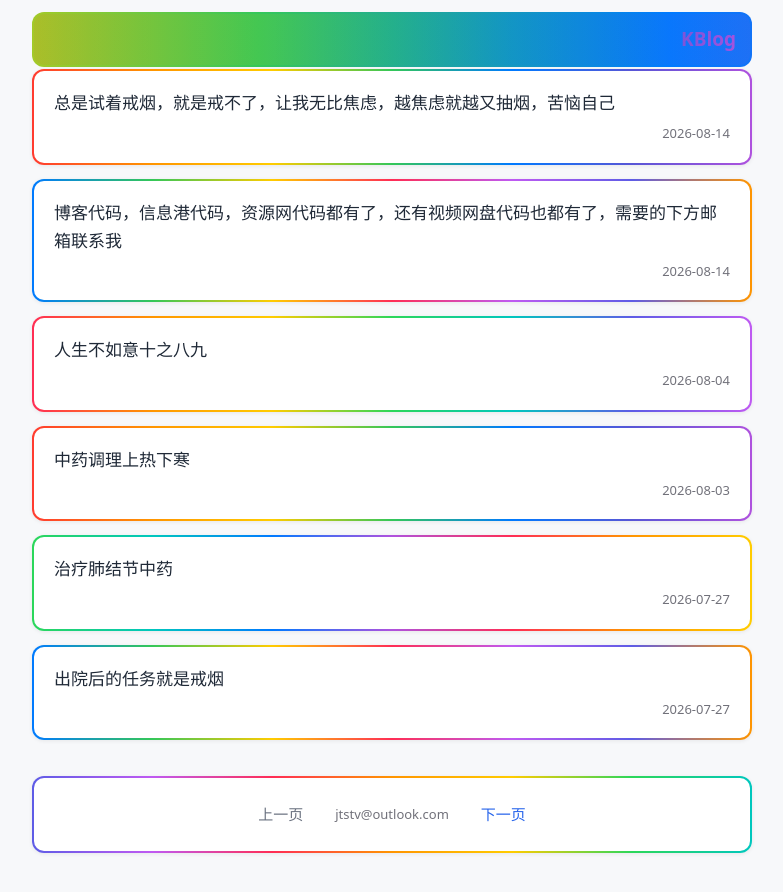
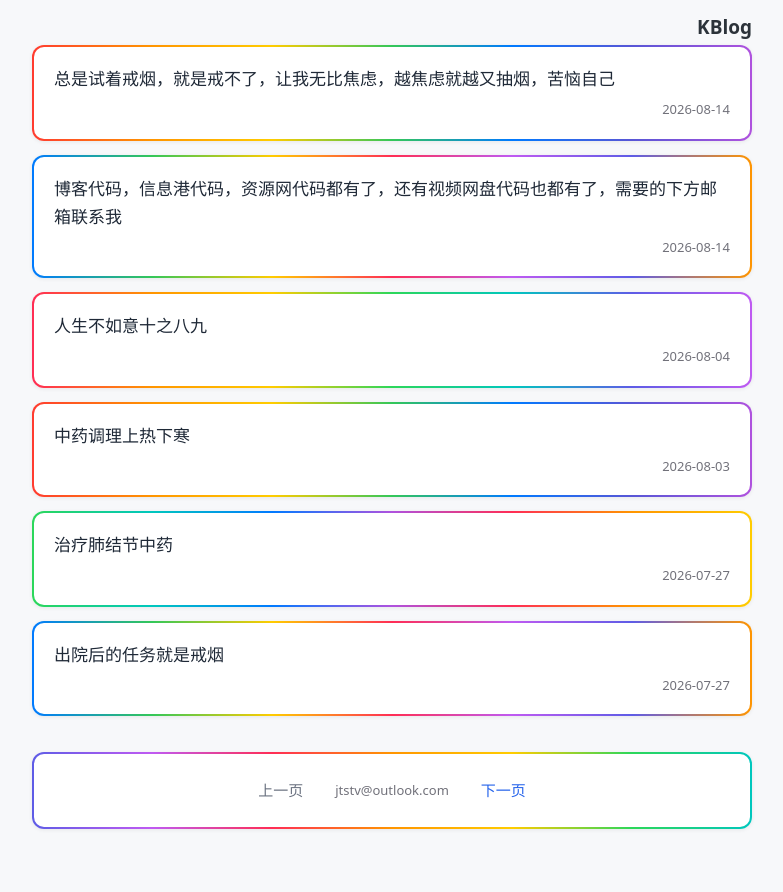
Before and after one commit to JTSTV/Jtstv.github.io, a Jekyll site: the page built from index.html, in a window 1280 px wide. Shown: the top 892 px of the page, without its empty margins (248-1031 px from the left). Built offline with Jekyll 4.4.1, drawn with Linux system fonts in a browser that asks for light colours; the list of posts is cut into pages by our own code.

Commit message:
更新 index.html

```diff
--- a/index.html
+++ b/index.html
@@ -19,30 +19,8 @@ layout: null
 *{margin:0;padding:0;box-sizing:border-box}
 body{font:16px system-ui,-apple-system,sans-serif;background:#f7f8fa;color:#2c333a;padding-top:12px;padding-left:16px;padding-right:16px;padding-bottom:24px;line-height:1.65}
 .container{max-width:720px;margin:0 auto}
-.site-header{margin-bottom:2px}
-@keyframes rainbow{
-0%{background-position:0% 50%}
-50%{background-position:100% 50%}
-100%{background-position:0% 50%}
-}
-.site-title-wrap{display:block;position:relative;padding:2px;border-radius:12px;background:linear-gradient(90deg,#ff3b30,#ff9500,#ffcc00,#34c759,#007aff,#5856d6,#af52de,#ff3b30);background-size:400% 400%;animation:rainbow 6s linear infinite}
-.site-title-wrap::before{
-content:"";
-position:absolute;
-inset:2px;
-border-radius:10px;
-background:linear-gradient(90deg,
-rgba(255,59,48,.08),
-rgba(255,149,0,.08),
-rgba(255,204,0,.08),
-rgba(52,199,89,.08),
-rgba(0,122,255,.08),
-rgba(88,86,214,.08),
-rgba(175,82,222,.08)
-);
-pointer-events:none
-}
-.site-title{position:relative;z-index:1;font-size:19px;font-weight:600;text-decoration:none;display:block;padding:10px 14px;border-radius:10px;text-align:right;background:linear-gradient(90deg,#ff3b30,#ff9500,#ffcc00,#34c759,#007aff,#5856d6,#af52de);-webkit-background-clip:text;background-clip:text;color:transparent}
+.site-header{margin-bottom:2px;text-align:right}
+.site-title{font-size:19px;font-weight:600;text-decoration:none;color:#2c333a}
 .post-item{margin-bottom:14px}
 .post-item a{text-decoration:none;display:block}
 .box0{background:linear-gradient(90deg,#ff3b30,#ff9500,#ffcc00,#34c759,#007aff,#5856d6,#af52de);padding:2px;border-radius:12px;box-shadow:0 1px 4px rgba(0,0,0,.07)}
@@ -74,7 +52,7 @@ body{padding-top:8px;padding-left:12px;padding-right:12px;padding-bottom:16px}
 <body>
 <div class="container">
 <div class="site-header">
-<div class="site-title-wrap"><a href="/" class="site-title">{{ site.title }}</a></div>
+<a href="/" class="site-title">{{ site.title }}</a>
 </div>
 
 {% for post in paginator.posts %}
```
Also changed, not shown: other parts of index.html (+0 -1 lines).
